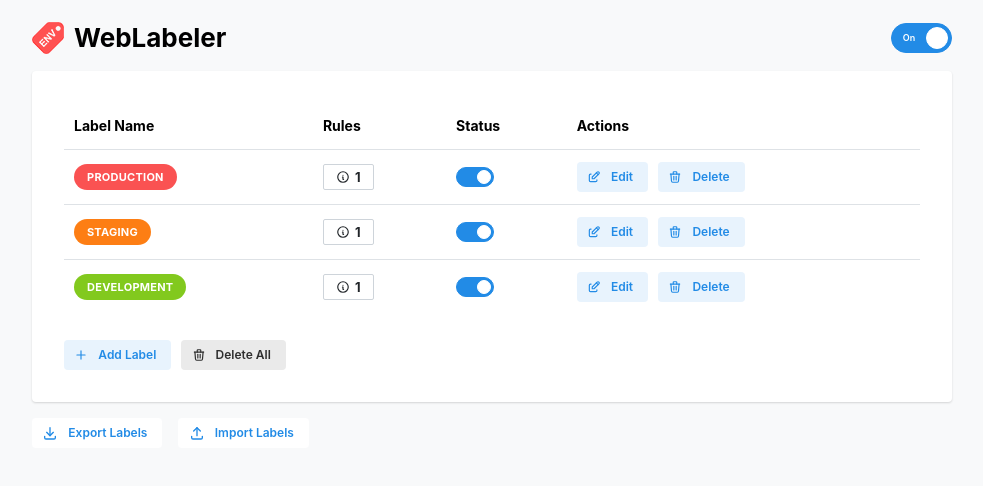
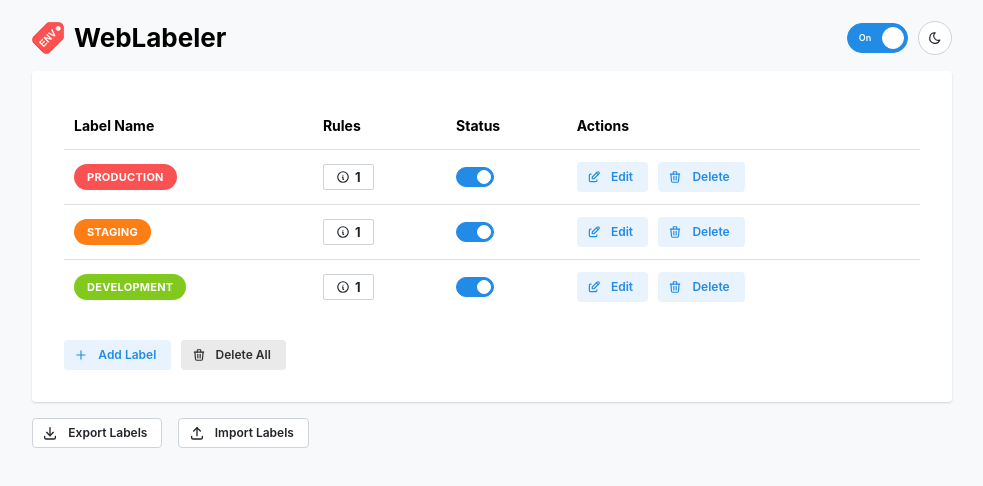
Before and after one commit to nzx-Lewis/web-labeler, a React (Vite) app: page / in a window 1280 px wide. Shown: the top 486 px of the page, without its empty margins (148-1131 px from the left). Built offline with nearby package versions, Linux system fonts and the light colour scheme.

Commit message:
dark mode & theme switcher

```diff
--- a/src/App.tsx
+++ b/src/App.tsx
@@ -46,7 +46,7 @@ function App() {
   );
 
   return (
-    <MantineProvider>
+    <MantineProvider defaultColorScheme="auto">
       <ModalsProvider>
         {isReady &&
           (window.location.hash === "#popup" ? (
--- a/src/components/ConfigurationManager/Export/index.tsx
+++ b/src/components/ConfigurationManager/Export/index.tsx
@@ -28,7 +28,7 @@ function ConfigurationExport({ labels }: ConfigurationExportProps) {
     <Button
       disabled={!labels.length}
       onClick={exportLabels}
-      variant="white"
+      variant="default"
       size="xs"
       leftSection={<IconDownload size={16} />}
     >
--- a/src/components/ConfigurationManager/Import/index.tsx
+++ b/src/components/ConfigurationManager/Import/index.tsx
@@ -51,7 +51,7 @@ function ConfigurationImport({ dispatch }: ConfigurationImportProps) {
       <FileButton onChange={setFile} accept=".json">
         {(props) => (
           <Button
-            variant="white"
+            variant="default"
             size="xs"
             leftSection={<IconUpload size={16} />}
             {...props}
--- /dev/null
+++ b/src/components/ThemeSwitcher/index.tsx
@@ -0,0 +1,32 @@
+import {
+  ActionIcon,
+  useComputedColorScheme,
+  useMantineColorScheme,
+} from "@mantine/core";
+import { IconMoon, IconSun } from "@tabler/icons-react";
+
+function ThemeSwitcher() {
+  const { setColorScheme } = useMantineColorScheme();
+  const computedColorScheme = useComputedColorScheme("light");
+  const toggleColorScheme = () => {
+    setColorScheme(computedColorScheme === "dark" ? "light" : "dark");
+  };
+
+  return (
+    <ActionIcon
+      onClick={toggleColorScheme}
+      variant="default"
+      size="lg"
+      radius="xl"
+      aria-label="Toggle color scheme"
+    >
+      {computedColorScheme === "dark" ? (
+        <IconSun size={14} />
+      ) : (
+        <IconMoon size={14} />
+      )}
+    </ActionIcon>
+  );
+}
+
+export default ThemeSwitcher;
--- a/src/pages/OptionsPage/index.tsx
+++ b/src/pages/OptionsPage/index.tsx
@@ -10,6 +10,8 @@ import {
 import { OptionsPageProps } from "./types.ts";
 import LabelList from "../../components/Label";
 import ConfigurationManager from "../../components/ConfigurationManager";
+import ThemeSwitcher from "../../components/ThemeSwitcher";
+import classes from "./style.module.scss";
 
 function OptionsPage({ options, dispatch }: OptionsPageProps) {
   return (
@@ -22,6 +24,7 @@ function OptionsPage({ options, dispatch }: OptionsPageProps) {
               WebLabeler
             </Title>
           </Group>
+          <Group wrap="nowrap" align="center" gap="xs">
             <Switch
               size="lg"
               onLabel="On"
@@ -31,9 +34,11 @@ function OptionsPage({ options, dispatch }: OptionsPageProps) {
                 dispatch({ type: "toggleActive" });
               }}
             />
+            <ThemeSwitcher />
+          </Group>
         </Group>
 
-        <Paper shadow="xs" p="xl">
+        <Paper shadow="xs" p="xl" className={classes.labelListContainer}>
           <LabelList
             labels={options.labels}
             dispatch={dispatch}
--- /dev/null
+++ b/src/pages/OptionsPage/style.module.scss
@@ -0,0 +1,5 @@
+:root[data-mantine-color-scheme='dark'] {
+  .labelListContainer{
+    background-color: var(--mantine-color-gray-8);
+  }
+}
```
Lines whose indentation alone changed are shown as unchanged.
